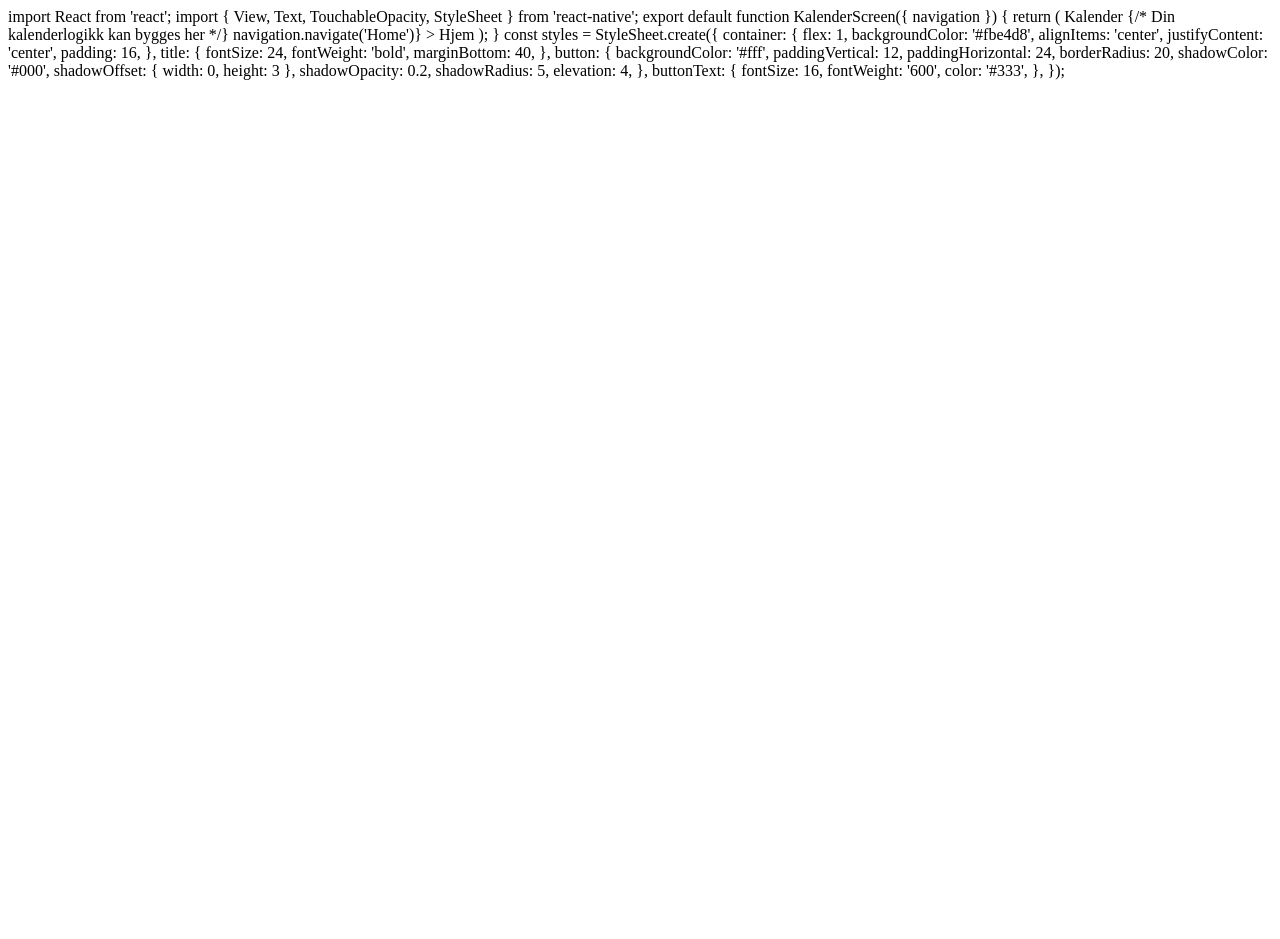
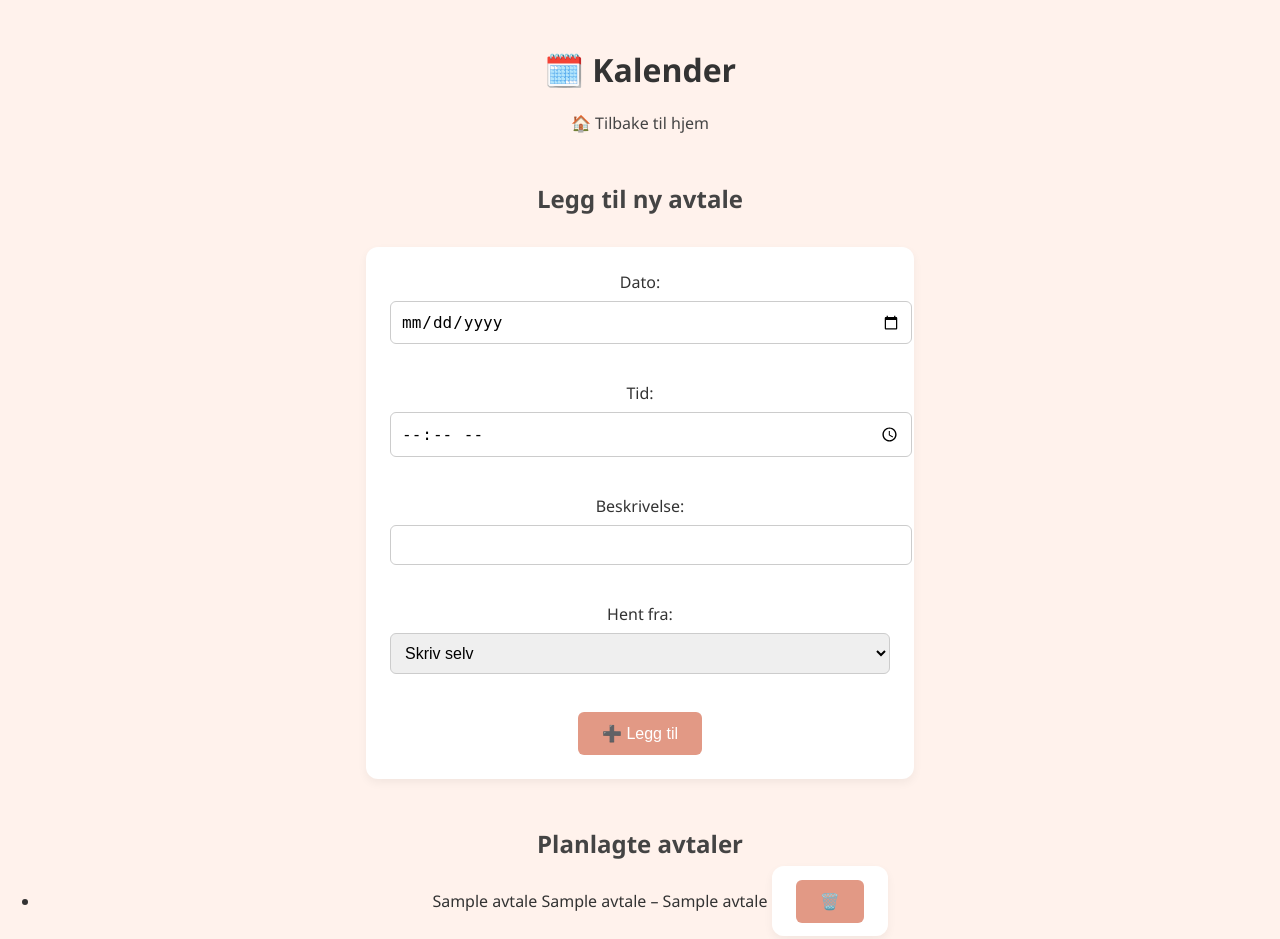
Before and after one commit to kasantix-design/variasjon_app, a Python web app: template templates/kalender.html in a window 1280 px wide. Before the commit the page ends 80 px from the top, so only its background shows below. Run offline with Jinja, Linux system fonts and the light colour scheme; the template is opened without the code that fills it: most values are stand-ins (such as "Sample title", 1, 10 or a date in 2020).

Commit message:
Replace React component with HTML calendar template

```diff
--- a/templates/kalender.html
+++ b/templates/kalender.html
@@ -1,49 +1,53 @@
-import React from 'react';
-import { View, Text, TouchableOpacity, StyleSheet } from 'react-native';
+<!DOCTYPE html>
+<html lang="no">
+<head>
+    <meta charset="UTF-8">
+    <title>🗓️ Kalender</title>
+    <link rel="stylesheet" href="{{ url_for('static', filename='style.css') }}">
+</head>
+<body>
+    <h1>🗓️ Kalender</h1>
 
-export default function KalenderScreen({ navigation }) {
-  return (
-    <View style={styles.container}>
-      <Text style={styles.title}>Kalender</Text>
-      {/* Din kalenderlogikk kan bygges her */}
+    <p><a href="{{ url_for('home') }}">🏠 Tilbake til hjem</a></p>
 
-      <TouchableOpacity
-        style={styles.button}
-        onPress={() => navigation.navigate('Home')}
-      >
-        <Text style={styles.buttonText}>Hjem</Text>
-      </TouchableOpacity>
-    </View>
-  );
-}
+    <h2>Legg til ny avtale</h2>
+    <form method="POST" action="{{ url_for('kalender') }}">
+        <label for="dato">Dato:</label>
+        <input type="date" name="dato" required><br><br>
 
-const styles = StyleSheet.create({
-  container: {
-    flex: 1,
-    backgroundColor: '#fbe4d8',
-    alignItems: 'center',
-    justifyContent: 'center',
-    padding: 16,
-  },
-  title: {
-    fontSize: 24,
-    fontWeight: 'bold',
-    marginBottom: 40,
-  },
-  button: {
-    backgroundColor: '#fff',
-    paddingVertical: 12,
-    paddingHorizontal: 24,
-    borderRadius: 20,
-    shadowColor: '#000',
-    shadowOffset: { width: 0, height: 3 },
-    shadowOpacity: 0.2,
-    shadowRadius: 5,
-    elevation: 4,
-  },
-  buttonText: {
-    fontSize: 16,
-    fontWeight: '600',
-    color: '#333',
-  },
-});
+        <label for="tid">Tid:</label>
+        <input type="time" name="tid" required><br><br>
+
+        <label for="beskrivelse">Beskrivelse:</label>
+        <input type="text" name="beskrivelse" required><br><br>
+
+        <label for="kilde">Hent fra:</label>
+        <select name="kilde">
+            <option value="">Skriv selv</option>
+            <option value="adl">ADL</option>
+            <option value="notater">Notater</option>
+            <option value="lister">Lister</option>
+            <option value="smaoppgaver">Små oppgaver</option>
+            <option value="storeoppgaver">Store oppgaver</option>
+        </select><br><br>
+
+        <button type="submit">➕ Legg til</button>
+    </form>
+
+    <h2>Planlagte avtaler</h2>
+    {% if avtaler %}
+        <ul>
+        {% for avtale in avtaler %}
+            <li>
+                {{ avtale[1] }} {{ avtale[2] }} – {{ avtale[3] }}
+                <form method="POST" action="{{ url_for('slett_avtale', avtale_id=avtale[0]) }}" style="display:inline;">
+                    <button type="submit">🗑️</button>
+                </form>
+            </li>
+        {% endfor %}
+        </ul>
+    {% else %}
+        <p>Ingen avtaler ennå.</p>
+    {% endif %}
+</body>
+</html>
```
